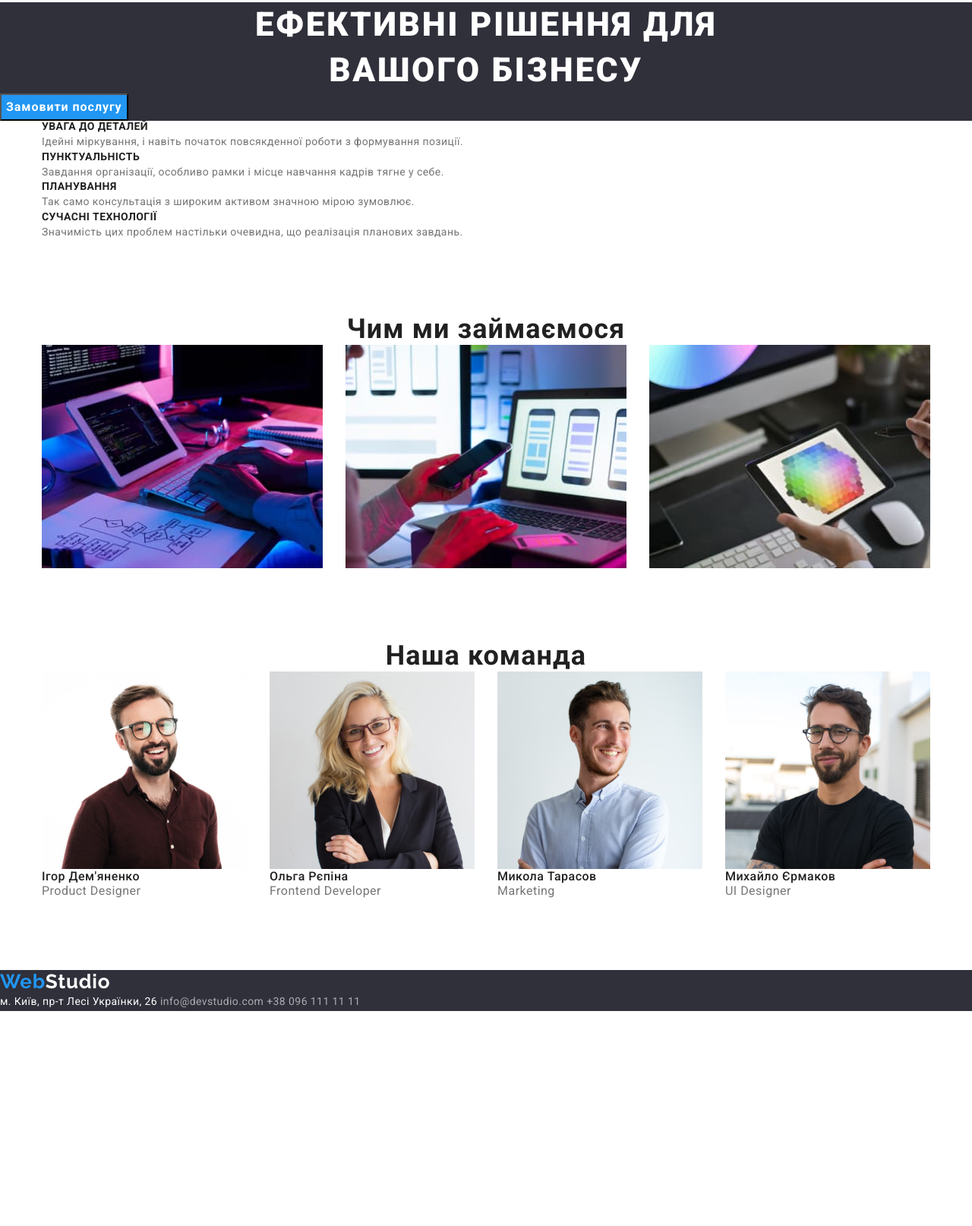
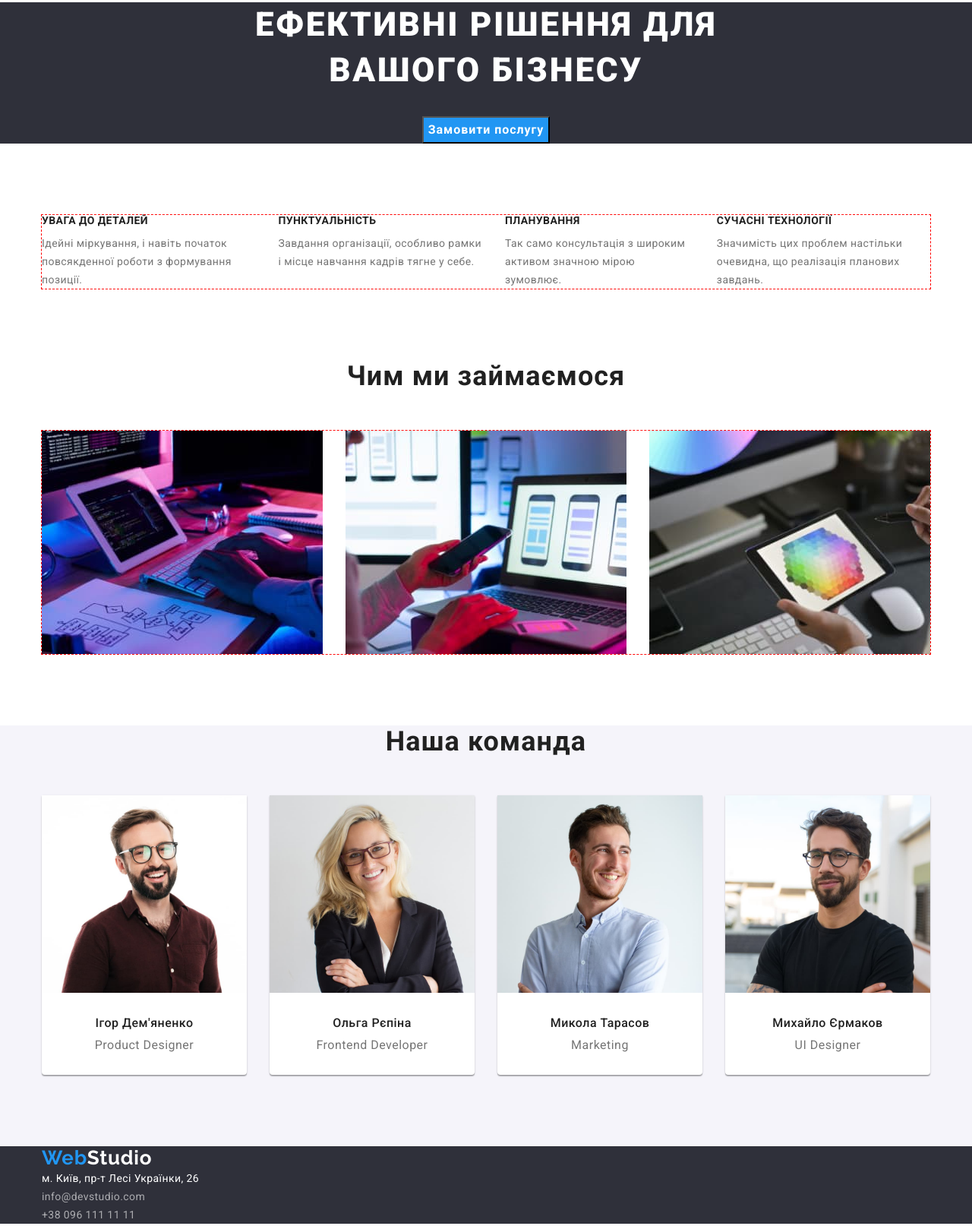
Before and after one commit to Sh-Serg/test_3, a plain HTML site: page index.html in a window 1280 px wide. Shown: the part 122-1736 px from the top of the page at 76% size. Before the commit the page ends 1453 px from the top, so only its background shows below. Drawn offline with nearby package versions, Linux system fonts and the light colour scheme.

Commit message:
studio part1

```diff
--- a/css/styles.css
+++ b/css/styles.css
@@ -111,6 +111,7 @@ nav ul {
   color: var(--accent-color);
 }
 .hero {
+  text-align: center;
   background-color: var(--background-footer);
 }
 .hero h1 {
@@ -121,6 +122,7 @@ nav ul {
   letter-spacing: 0.06em;
   text-transform: uppercase;
   color: var(--white-color);
+  margin-bottom: 30px;
 }
 .hero button {
   font-family: Roboto, sans-serif;
@@ -135,6 +137,18 @@ nav ul {
 .hero button:hover {
   cursor: pointer;
 }
+
+.advantages-list {
+  outline: red dashed 1px;
+  margin-top: 94px;
+  display: flex;
+  justify-content: space-between;
+}
+
+.advantages-item:not(:last-child) {
+  margin-right: 30px;
+}
+
 .advantages-title {
   font-weight: 700;
   font-size: 14px;
@@ -142,6 +156,7 @@ nav ul {
   letter-spacing: 0.03em;
   text-transform: uppercase;
   color: var(--title-color);
+  margin-bottom: 10px;
 }
 .advantages-description {
   font-size: 14px;
@@ -156,30 +171,53 @@ nav ul {
   text-align: center;
   letter-spacing: 0.03em;
   color: var(--title-color);
+  margin-bottom: 50px;
 }
 .work ul {
   margin: 0;
   padding: 0;
   display: flex;
   justify-content: space-between;
+  outline: red dashed 1px;
 }
-.work li {
+.team {
+  padding-bottom: 94px;
+  background-color: var(--background-accent);
+}
+.team > .container {
+  margin-bottom: 0;
 }
 .team-user {
+  /* outline: red dashed 1px; */
+
   margin: 0;
   padding: 0;
   display: flex;
   justify-content: space-between;
+}
+
+.team-list {
+  /* outline: red dashed 1px; */
+  padding-bottom: 30px;
+  background: #ffffff;
+  /* material shadow v1 */
+
+  box-shadow: 0px 1px 3px rgba(0, 0, 0, 0.12), 0px 1px 1px rgba(0, 0, 0, 0.14),
+    0px 2px 1px rgba(0, 0, 0, 0.2);
+  border-radius: 0px 0px 4px 4px;
 }
 .user-name,
 .user-position {
   font-size: 16px;
   line-height: 1.19;
   letter-spacing: 0.03em;
+  text-align: center;
 }
 .user-name {
   font-weight: 500;
   color: var(--title-color);
+  margin-top: 30px;
+  margin-bottom: 10px;
 }
 
 footer {
@@ -187,6 +225,8 @@ footer {
 }
 address {
   font-style: normal;
+  display: flex;
+  flex-direction: column;
 }
 .end-logo,
 .address {
@@ -228,6 +268,8 @@ address {
   color: var(--title-color);
   border: transparent;
   padding: 6px 22px;
+  background: var(--background-accent);
+  border-radius: 4px;
 }
 
 .filter li:not(:last-child) {
--- a/index.html
+++ b/index.html
@@ -44,26 +44,26 @@
         <button class="hero-btn" type="button">Замовити послугу</button>
       </section>
       <section class="advantages container">
-        <ul>
-          <li>
+        <ul class="advantages-list">
+          <li class="advantages-item">
             <h3 class="advantages-title">УВАГА ДО ДЕТАЛЕЙ</h3>
             <p class="advantages-description">
               Ідейні міркування, і навіть початок повсякденної роботи з формування позиції.
             </p>
           </li>
-          <li>
+          <li class="advantages-item">
             <h3 class="advantages-title">ПУНКТУАЛЬНІСТЬ</h3>
             <p class="advantages-description">
               Завдання організації, особливо рамки і місце навчання кадрів тягне у себе.
             </p>
           </li>
-          <li>
+          <li class="advantages-item">
             <h3 class="advantages-title">ПЛАНУВАННЯ</h3>
             <p class="advantages-description">
               Так само консультація з широким активом значною мірою зумовлює.
             </p>
           </li>
-          <li>
+          <li class="advantages-item">
             <h3 class="advantages-title">СУЧАСНІ ТЕХНОЛОГІЇ</h3>
             <p class="advantages-description">
               Значимість цих проблем настільки очевидна, що реалізація планових завдань.
@@ -85,33 +85,36 @@
           </li>
         </ul>
       </section>
-      <section class="team container">
+      <section class="team">
+        <div class="container">
         	<h2 class="team-title">Наша команда</h2>
 	        <ul class="team-user">
-          <li>
+	          <li class="team-list">
 	            <img src="./img/igor.jpg" alt="Igor Demyanenko" width="270" />
 	            <h3 class="user-name">Ігор Дем'яненко</h3>
 	            <p class="user-position">Product Designer</p>
 	          </li>
-          <li>
+	          <li class="team-list">
 	            <img src="./img/olga.jpg" alt="Olga Repina" width="270" />
 	            <h3 class="user-name">Ольга Рєпіна</h3>
 	            <p class="user-position">Frontend Developer</p>
 	          </li>
-          <li>
+	          <li class="team-list">
 	            <img src="./img/mykola.jpg" alt="Mykola Tarasov" width="270" />
 	            <h3 class="user-name">Микола Тарасов</h3>
 	            <p class="user-position">Marketing</p>
 	          </li>
-          <li>
+	          <li class="team-list">
 	            <img src="./img/mykhail.jpg" alt="Mikhail Yermakov" width="270" />
 	            <h3 class="user-name">Михайло Єрмаков</h3>
 	            <p class="user-position">UI Designer</p>
 	          </li>
 	        </ul>
+        </div>
       </section>
     </main>
-    <footer>
+    <footer >
+      <div class="container">
       	<a class="logo" href="./index.html"
 	        ><span class="begin-logo">Web</span><span class="end-logo">Studio</span></a
 	      >
@@ -120,6 +123,7 @@
 	        <a class="footer-contact" href="mailto:info@devstudio.com">info@devstudio.com</a>
 	        <a class="footer-contact" href="tel:+380961111111">+38 096 111 11 11</a>
 	      </address>
+      </div>
     </footer>
   </body>
 </html>
```
Also changed, not shown: portfolio.html (+7 -5 lines). Lines whose indentation alone changed are shown as unchanged.
